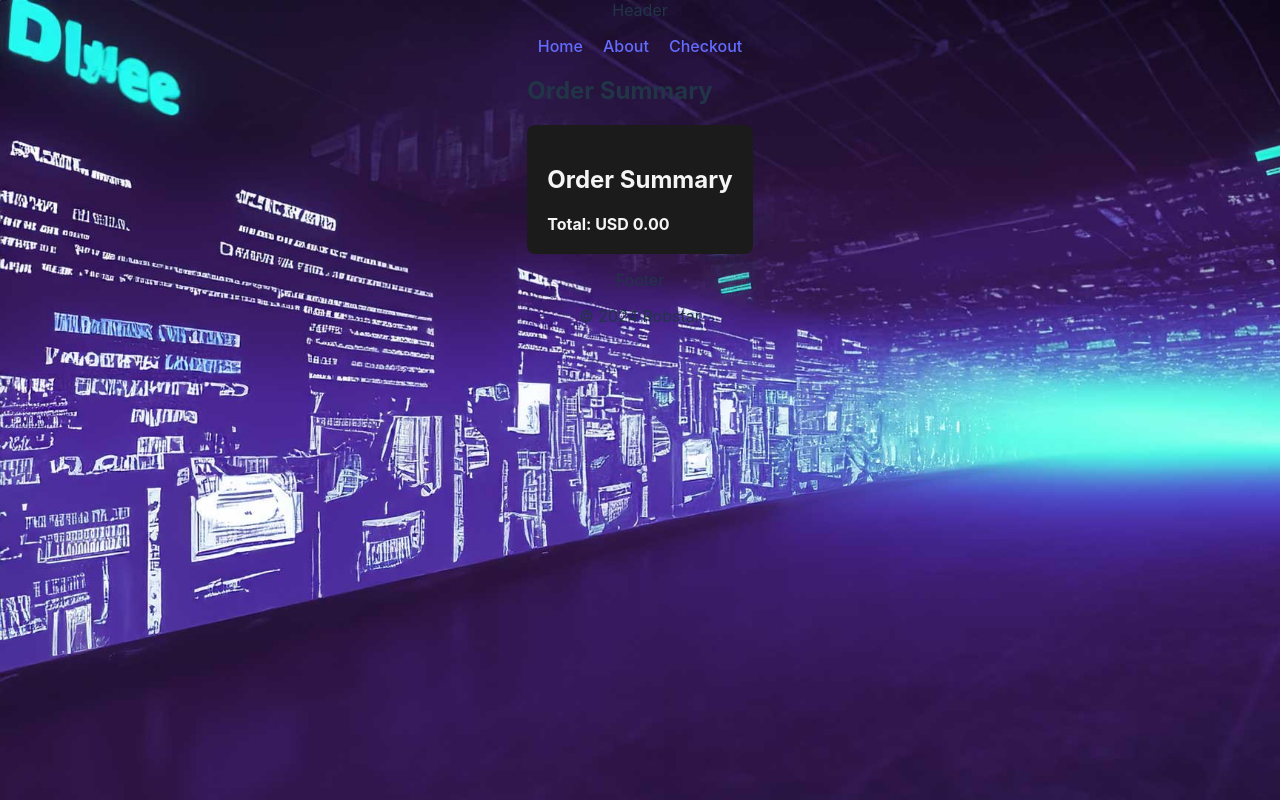
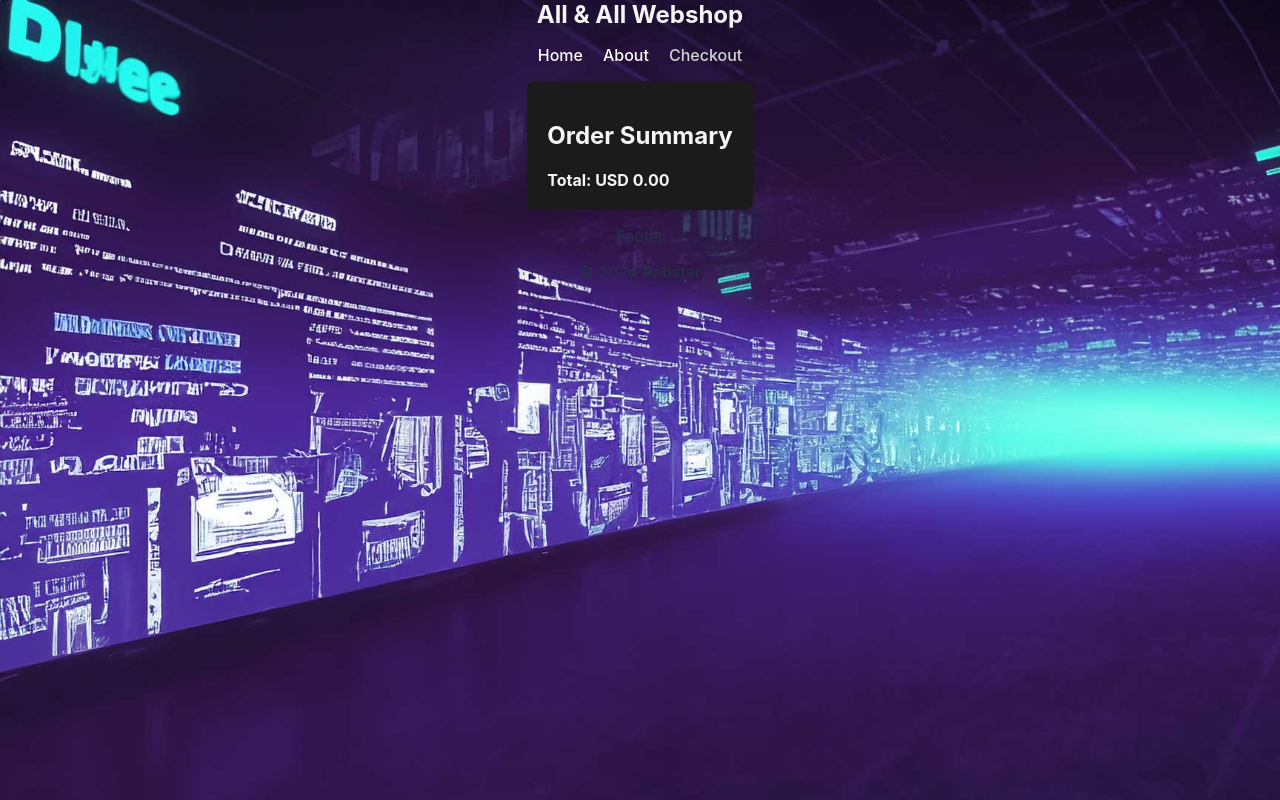
Before and after one commit to RobertAhlin/webshop-with-react, a React (Vite) app: page /checkout in a window 1280 px wide. Built offline with nearby package versions, Linux system fonts and the light colour scheme.

Commit message:
changed background color on product cards and width of cart scroll bar

```diff
--- a/index.html
+++ b/index.html
@@ -6,7 +6,7 @@
     <meta charset="UTF-8" />
     <link rel="icon" type="image/svg+xml" href="/vite.svg" />
     <meta name="viewport" content="width=device-width, initial-scale=1.0" />
-    <title>Allt & Allt Webshop</title>
+    <title>All & All webshop</title>
   </head>
   <body>
     <div id="root"></div>
--- a/src/App.css
+++ b/src/App.css
@@ -1,27 +1,15 @@
+/* App.css */
 
 /* src/App.css */
 
 /* Apply the background image to the root container */
 body {
   background-image: url('./assets/webshop-background.jpg');
-  background-size: cover; /* Cover the entire viewport */
   background-repeat: no-repeat; /* Do not repeat the image */
   background-attachment: fixed; /* Fix the background image in place */
-  /* You can adjust other background properties as needed */
+  background-size: cover; /* Scale the background image to cover the entire background */
+
 }
-
-.sidebar {
-  width: 250px;
-  padding: 20px;
-  border-left: 1px solid #ddd;
-  position: fixed;
-  right: 0;
-  top: 0;
-  height: 100%;
-  background: #f9f9f9;
-  box-shadow: -2px 0 5px rgba(0, 0, 0, 0.1);
-}
-
 .sidebar h2 {
   margin-top: 0;
 }
@@ -53,17 +41,3 @@ body {
 .nav-links li:last-child {
   margin-right: 0; /* Remove right margin from the last link */
 }
-
-.sidebar {
-  width: 25vw;
-  max-width: 300px;
-  background-color: rgba(51, 51, 51, 0.8); /* Use RGBA color for transparency */
-  color: #fff;
-  text-align: center; /* Center the text horizontally */
-  padding: 20px;
-  position: fixed; /* Fix the position */
-  top: 0; /* Align to the top */
-  right: 0; /* Align to the right */
-  height: 100%; /* Take up full height */
-  margin-top: 100px;
-}
--- /dev/null
+++ b/src/components/Header.css
@@ -0,0 +1,23 @@
+/* src/components/Header.css */
+
+/* General link styles */
+.nav-link {
+    color: white; /* Default color */
+    text-decoration: none; /* Remove underline */
+}
+
+/* Hover effect */
+.nav-link:hover {
+    color: lightblue; /* Color when hovering */
+}
+
+/* Active link effect */
+.nav-link:active, .nav-link.active {
+    color: lightgray; /* Color when the link is active */
+}
+
+.logo {
+    color: whitesmoke; /* Set the color of the logo */
+    font-size: 1.5em; /* Adjust the size of the logo */
+    font-weight: bold; /* Make the logo bold */
+}
--- a/src/components/Header.jsx
+++ b/src/components/Header.jsx
@@ -1,16 +1,17 @@
 // src/components/Header.jsx
 import React from 'react';
-import { Link } from 'react-router-dom';
+import { NavLink } from 'react-router-dom';
+import './Header.css'; // Import the CSS file
 
 const Header = () => {
     return (
         <header className="center">
-            <div className="logo">Header</div>
+            <div className="logo">All & All Webshop</div>
             <nav>
                 <ul className="nav-links">
-                    <li><Link to="/">Home</Link></li>
-                    <li><Link to="/about">About</Link></li>
-                    <li><Link to="/checkout">Checkout</Link></li> {/* Updated link */}
+                    <li><NavLink to="/" className="nav-link" activeClassName="active">Home</NavLink></li>
+                    <li><NavLink to="/about" className="nav-link" activeClassName="active">About</NavLink></li>
+                    <li><NavLink to="/checkout" className="nav-link" activeClassName="active">Checkout</NavLink></li>
                 </ul>
             </nav>
         </header>
--- a/src/components/Modal.css
+++ b/src/components/Modal.css
@@ -14,9 +14,9 @@
 }
 
 .modal-content {
-    background: white;
+    background: rgb(229, 207, 250);
     padding: 20px;
-    border-radius: 4px;
+    border-radius: 10px;
     max-width: 500px;
     width: 100%;
     position: relative;
--- a/src/components/Products.css
+++ b/src/components/Products.css
@@ -13,6 +13,7 @@
 }
 
 .product-container {
+    background-color: rgba(222, 214, 238, 0.95);
     max-width: 150px;
     margin: 0.8vw;
     padding: 10px;
@@ -20,16 +21,16 @@
     box-shadow: 0 4px 8px rgba(0, 0, 0, 0.4);
     transition: box-shadow 0.3s ease-in-out;
     list-style-type: none;
-    cursor: pointer; /* Added cursor pointer */
+    cursor: pointer;
 }
 
 .product-container:hover {
     box-shadow: 0 8px 16px rgba(0, 0, 0, 0.7);
+    background-color: rgb(232, 223, 250);
+
 }
 
 .product-image {
-    border-radius: 8px;
-    object-fit: cover;
     width: 100%; /* Ensure image fits the container */
     height: auto; /* Maintain aspect ratio */
 }
--- a/src/components/Products.jsx
+++ b/src/components/Products.jsx
@@ -52,7 +52,6 @@ const Products = ({ addToCart }) => {
 
     return (
         <div>
-            <h2 className='header'>Featured Products</h2>
             <ul className='product-list'>
                 {products.slice(0, displayedProducts).map(product => (
                     <li key={product.id} className='product-container' onClick={() => openModal(product)}>
--- a/src/components/ShoppingCart.css
+++ b/src/components/ShoppingCart.css
@@ -17,6 +17,20 @@
     margin: 0;
     max-height: 60vh;
     overflow-y: auto;  /* Enable vertical scrolling */
+    scrollbar-width: thin;  /* Set the width of the scrollbar */
+    scrollbar-color: #888888 #1b1b1b;  /* Set the color of the scrollbar */
+}
+
+.shopping-cart ul::-webkit-scrollbar {
+    width: 4px;  /* Set the width of the scrollbar */
+}
+
+.shopping-cart ul::-webkit-scrollbar-thumb {
+    background-color: #888888;  /* Set the color of the scrollbar thumb */
+}
+
+.shopping-cart ul::-webkit-scrollbar-track {
+    background-color: #1b1b1b;  /* Set the color of the scrollbar track */
 }
 
 .cart-item {
@@ -92,4 +106,5 @@
 
 .checkout-button:hover {
     background-color: #218838;
+    color: white;
 }
--- a/src/components/Sidebar.css
+++ b/src/components/Sidebar.css
@@ -1,13 +1,14 @@
 /* src/components/Sidebar.css */
 
 .sidebar {
-    width: 300px;
-    padding: 10px;
-    border-left: 1px solid #ddd;
-    position: fixed;
-    right: 0;
-    top: 0;
-    height: 100%;
-    background: #f9f9f9;
-    box-shadow: -2px 0 5px rgba(0, 0, 0, 0.1);
-}
+    width: 25vw;
+    max-width: 300px;
+    background-color: rgba(51, 51, 51, 0.7); /* Use RGBA color for transparency */
+    color: #fff;
+    padding: 20px;
+    position: fixed; /* Fix the position */
+    top: 0; /* Align to the top */
+    right: 0; /* Align to the right */
+    height: 100%; /* Take up full height */
+    margin-top: 100px;
+  }
--- a/src/pages/Checkout.jsx
+++ b/src/pages/Checkout.jsx
@@ -5,7 +5,6 @@ import OrderSummary from '../components/OrderSummary';
 const Checkout = ({ cartItems }) => {
     return (
         <div className="checkout-page">
-            <h2>Order Summary</h2>
             <OrderSummary cartItems={cartItems} />
         </div>
     );
```
